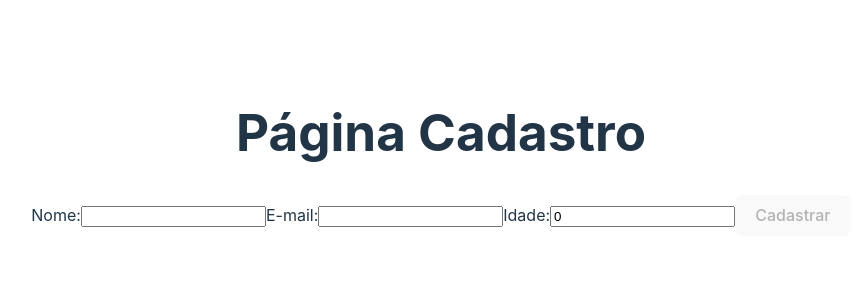
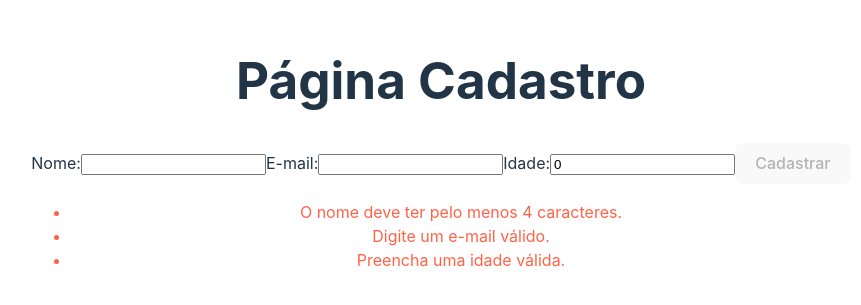
Before and after one commit to severidade/TheQuiz, a React (Vite) app: page /register in a window 1280 px wide. Shown: the part 255-560 px from the top of the page, without its empty margins (199-1060 px from the left). Built offline with nearby package versions, Linux system fonts and the light colour scheme.

Commit message:
feat: :rocket: exibe as condições de cadstro

```diff
--- /dev/null
+++ b/src/components/UserRegistration/UserRegistration.css
@@ -0,0 +1,8 @@
+.valid{
+  color: green;
+  text-decoration: line-through;
+}
+
+.invalid {
+  color: tomato;
+}
--- a/src/components/UserRegistration/index.tsx
+++ b/src/components/UserRegistration/index.tsx
@@ -1,6 +1,7 @@
 import { useState } from 'react';
 import { useNavigate } from 'react-router-dom';
 import client from '../../cliente';
+import './UserRegistration.css';
 
 function UserRegistration() {
   const navigate = useNavigate();
@@ -74,6 +75,10 @@ function UserRegistration() {
     }
   };
 
+  const isNameValid = name.length >= 4;
+  const isAgeValid = age > 0;
+  const isEmailValid = email.match(/\S+@\S+\.\S+/);
+
   let content;
   if (loading) {
     content = <p>Cadastrando usuário...</p>;
@@ -83,6 +88,7 @@ function UserRegistration() {
     );
   } else {
     content = (
+      <>
         <form onSubmit={ handleFormSubmit }>
           <label htmlFor="name">
             <span>Nome:</span>
@@ -119,11 +125,23 @@ function UserRegistration() {
               required
             />
           </label>
-
           <button type="submit" disabled={ validity }>
             Cadastrar
           </button>
         </form>
+        <ul>
+          <li className={ isNameValid ? 'valid' : 'invalid' }>
+            O nome deve ter pelo menos 4 caracteres.
+          </li>
+          <li className={ isEmailValid ? 'valid' : 'invalid' }>
+            Digite um e-mail válido.
+          </li>
+          <li className={ isAgeValid ? 'valid' : 'invalid' }>
+            Preencha uma idade válida.
+          </li>
+        </ul>
+
+      </>
     );
   }
 
```
Lines whose indentation alone changed are shown as unchanged.
